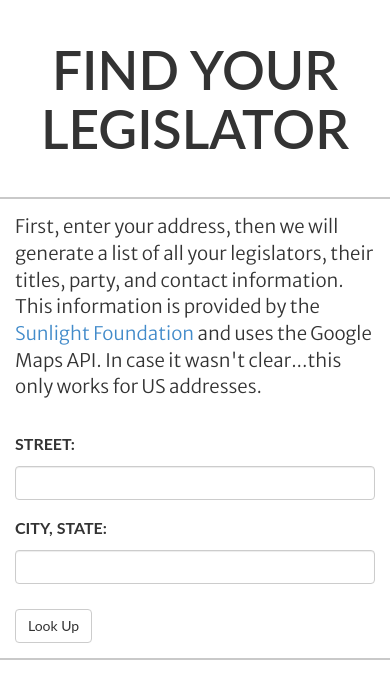
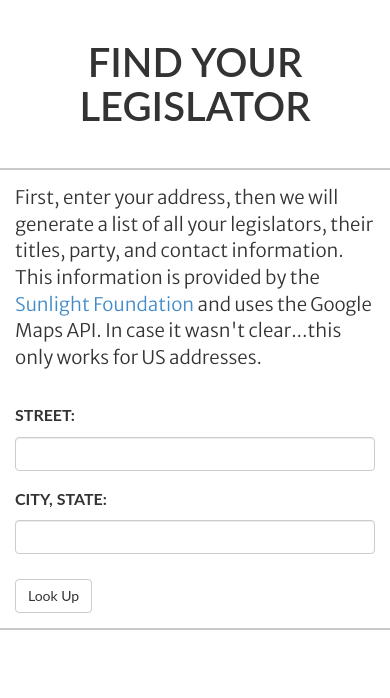
Before and after one commit to hannaliebl/find-your-legislator, a plain HTML site: page index.html in a window 390 px wide. Drawn offline with Linux system fonts and the light colour scheme.

Commit message:
modified h1 on mobile size

```diff
--- a/sass/screen.scss
+++ b/sass/screen.scss
@@ -78,6 +78,9 @@ and (max-width : 719px) {
 	.form-horizontal label.control-label {
 	margin: 0px;
 }
+	h1 {
+		font-size: 30pt;
+	}
 }
 
 header#top-header {
```
Also changed, not shown: stylesheets/screen.css.
